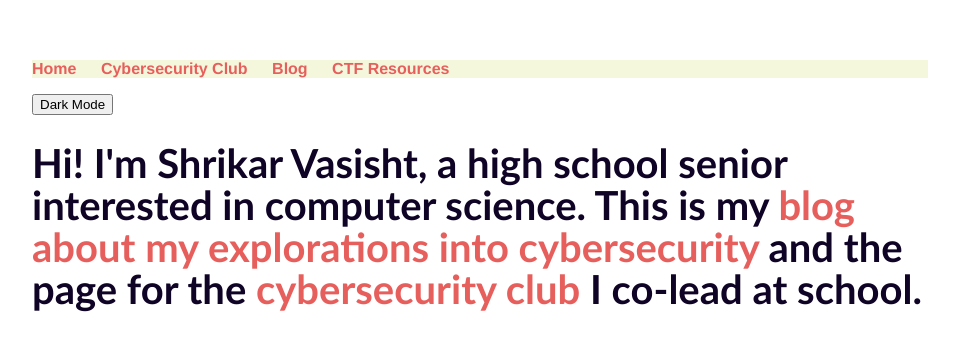
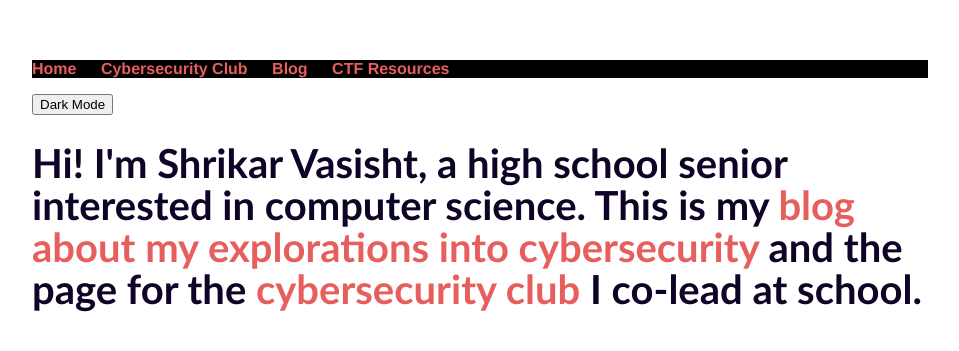
Before and after one commit to shricubed/shricubed.github.io, a Jekyll site: the page built from index.html, in a window 1280 px wide. Shown: the top 351 px of the page, without its empty margins (160-1119 px from the left). Built offline with Jekyll 4.4.1, drawn with Linux system fonts in a browser that asks for light colours.

Commit message:
Update main.css

```diff
--- a/css/main.css
+++ b/css/main.css
@@ -7,7 +7,8 @@ nav ul, footer ul {
     padding: 0px;
     list-style: none;
     font-weight: bold;
-    background-color: #F5F7DC;
+    background-color: black;
+    color: white;
 
 }
 nav ul li, footer ul li {
```
